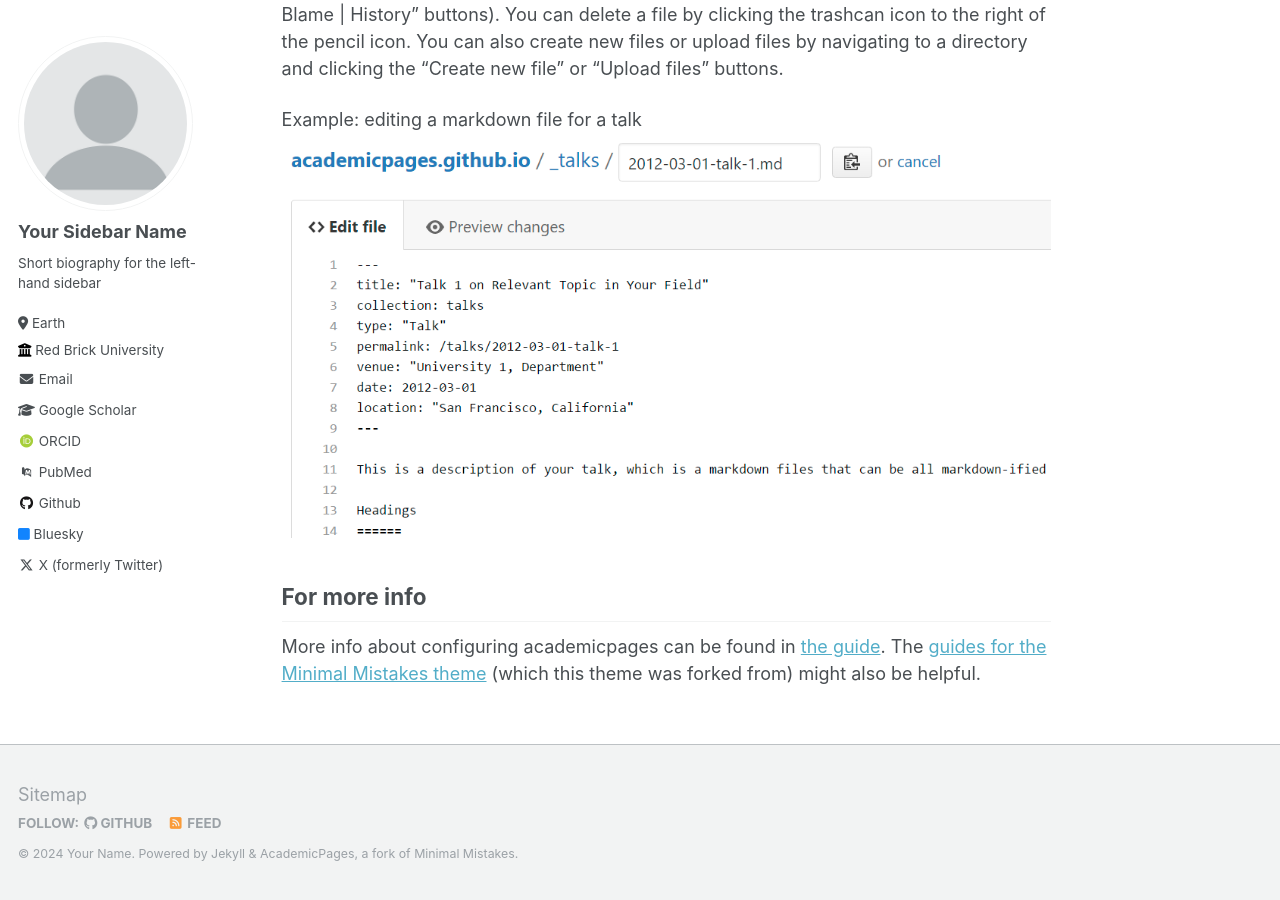
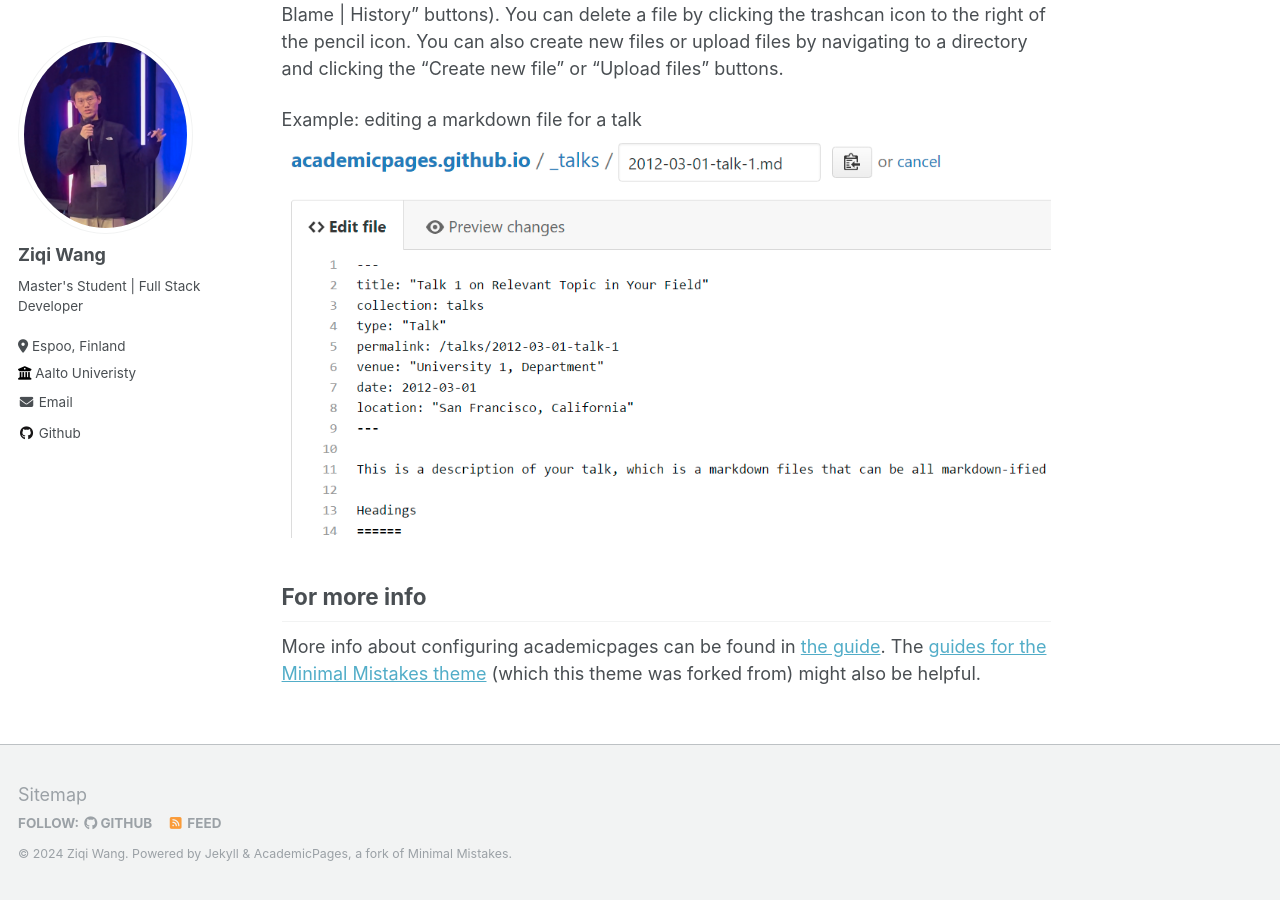
Before and after one commit to James-Leste/testhome.github.io, a Jekyll site: the page built from _pages/about.md, in a window 1280 px wide and 900 px high, scrolled down 2463 px. Built offline with Jekyll 4.4.1, drawn with Linux system fonts in a browser that asks for light colours; some web fonts are replaced; some of the changed text lies outside the part shown.

```diff
--- a/_config.yml
+++ b/_config.yml
@@ -8,13 +8,13 @@
 
 # Basic Site Settings
 locale                   : "en-US"
-title                    : "Your Name / Site Title"
+title                    : "Portfolio"
 title_separator          : "-"
-name                     : &name "Your Name"
+name                     : &name "Ziqi Wang"
 description              : &description "personal description"
-url                      : https://academicpages.github.io # the base hostname & protocol for your site e.g. "https://mmistakes.github.io"
+url                      : https://james-leste.github.io # the base hostname & protocol for your site e.g. "https://mmistakes.github.io"
 baseurl                  : "" # the subpath of your site, e.g. "/blog"
-repository               : "academicpages/academicpages.github.io"
+repository               : "James-Leste/James-Leste.github.io"
 
 # Site Author - The following control what appear as part of the author content on the side bar.
 #               If a field is blank the icon and link will not appear, otherwise it will be shown.
@@ -22,20 +22,20 @@ repository               : "academicpages/academicpages.github.io"
 author:
   # Biographic information
   avatar           : "profile.png"
-  name             : "Your Sidebar Name"
+  name             : "Ziqi Wang"
   pronouns         : # example: "she/her"
-  bio              : "Short biography for the left-hand sidebar"
-  location         : "Earth"
-  employer         : "Red Brick University"
+  bio              : "Master's Student | Full Stack Developer"
+  location         : "Espoo, Finland"
+  employer         : "Aalto Univeristy"
   uri              : # URL
-  email            : "none@example.org"
+  email            : "wangziqi2385823041@outlook.com"
 
   # Academic websites
   arxiv            : # URL - Update with the correct link to your profile
-  googlescholar    : "https://scholar.google.com/citations?user=PS_CX0AAAAAJ"
+  googlescholar    : #"https://scholar.google.com/citations?user=PS_CX0AAAAAJ"
   impactstory      : # URL
-  orcid            : "http://orcid.org/yourorcidurl"
-  pubmed           : "https://www.ncbi.nlm.nih.gov/pubmed/?term=john+snow"
+  orcid            : #"http://orcid.org/yourorcidurl"
+  pubmed           : #"https://www.ncbi.nlm.nih.gov/pubmed/?term=john+snow"
   researchgate     : # URL
 
   # Repositories and software development
@@ -47,7 +47,7 @@ author:
   stackoverflow    : # User number or user number and name (i.e., use "1" or "1/jeff-atwood")
 
   # Social media
-  bluesky          : "bsky.app" # Replace this with you Bluesky username
+  bluesky          : #"bsky.app" # Replace this with you Bluesky username
   facebook         : # Username
   flickr           : # Username
   foursquare       : # Username
@@ -64,7 +64,7 @@ author:
   steam            : # Username
   telegram         : # URL
   tumblr           : # Username
-  twitter          : "UniofOxford"  # Replace this with your X / Twitter handle
+  twitter          : #"UniofOxford"  # Replace this with your X / Twitter handle
   vine             : # Username
   weibo            : # Username
   wikipedia        : # Username
```
Also changed, not shown: images/profile.png.
